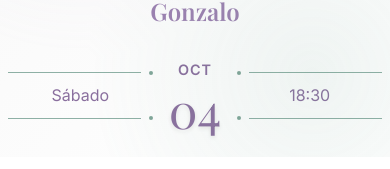
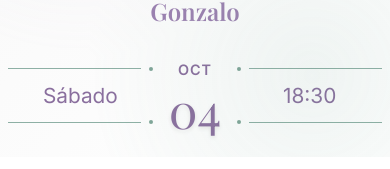
Before and after one commit to gleraromero/casamiento-sg, a React (Vite) app: page / in a window 390 px wide. Shown: the part 250-419 px from the top of the page. Built offline with nearby package versions, Linux system fonts and the light colour scheme; a web font is replaced by a local one.

Commit message:
feat: aumentar tamaño de Sábado y 18:30 para mejor visibilidad

```diff
--- a/src/styles/components.css
+++ b/src/styles/components.css
@@ -74,7 +74,7 @@
 
 .day-name, .time {
   font-family: var(--font-script);
-  font-size: 1.1rem;
+  font-size: 1.5rem;
   color: var(--color-purple) !important;
   font-weight: 400;
   text-align: center;
@@ -132,7 +132,7 @@
   }
 
   .day-name, .time {
-    font-size: 1rem;
+    font-size: 1.3rem;
   }
 
   .month-abbr {
```
